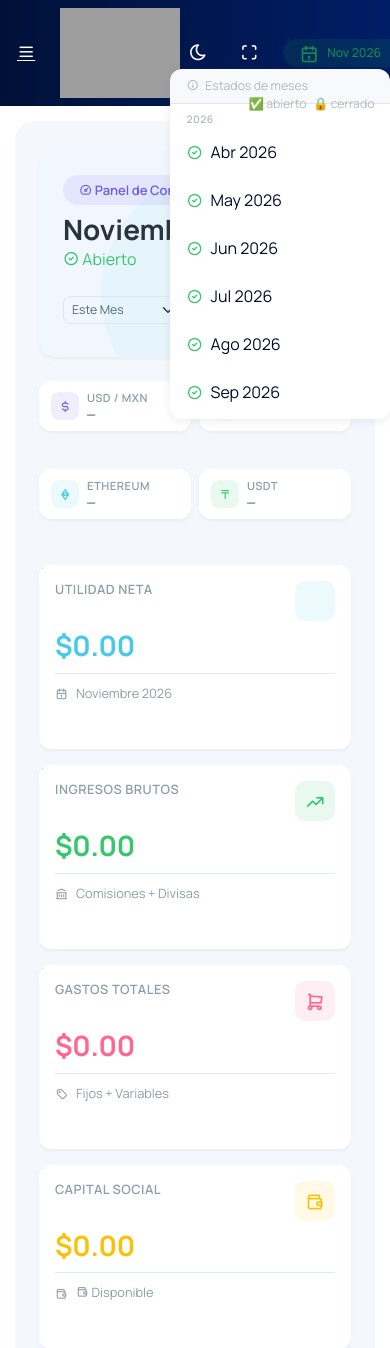
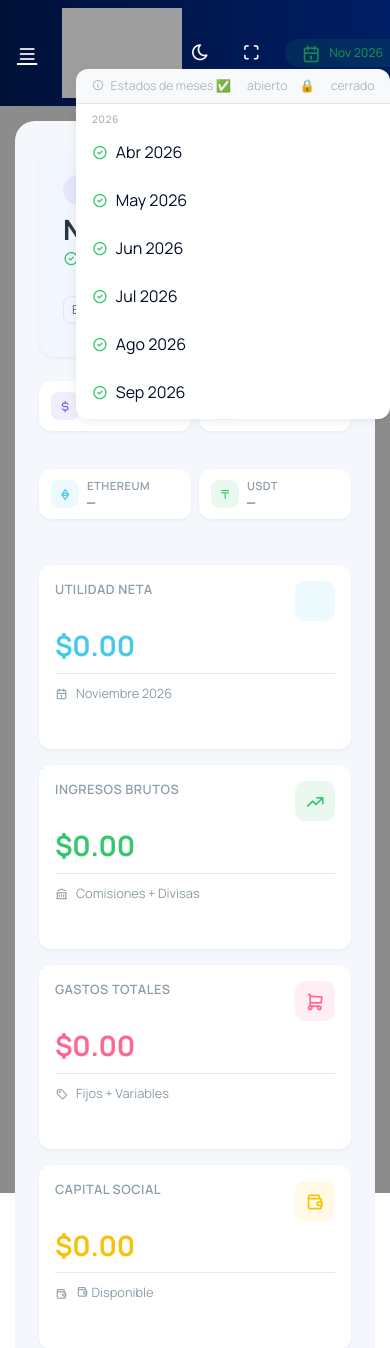
Before and after one commit to frankdevmegamente/amiri_respaldo, a PHP site: page /amiriAppProd/index.php in a window 390 px wide, after a click that opens the changed part. Shown: the top 1348 px of the page. Run offline with PHP 8.4, Linux system fonts and the light colour scheme; a user stored in the database is signed in; data comes from the database, SQL or seed files in the repository; data that the repository does not hold is empty; some libraries are stand-ins or nearby versions; grey boxes are pictures that could not be loaded.

Commit message:
Fix de errores

```diff
--- a/src/assets/css/dark-mode-extension.css
+++ b/src/assets/css/dark-mode-extension.css
@@ -1243,3 +1243,168 @@
 [data-bs-theme="dark"] #desgloseBody .text-end {
   color: #ffffff !important;
 }
+
+/* Badges Abierto/Cerrado - evitar solapamiento en modo oscuro */
+
+[data-bs-theme="dark"] .badge.bg-success,
+[data-bs-theme="dark"] .badge.bg-danger {
+  display: inline-flex !important;
+  align-items: center !important;
+  gap: 0.5rem !important;
+  margin-right: 0.5rem !important;
+  white-space: nowrap !important;
+}
+
+/* Estados de meses - evitar solapamiento (ambos modos) */
+
+#selectorMesActivo .dropdown-header .float-end {
+  display: inline-flex !important;
+  align-items: center !important;
+  gap: 0.5rem !important;
+  float: none !important;
+  margin-left: auto !important;
+}
+
+#selectorMesActivo .dropdown-header .float-end > span {
+  display: inline-flex !important;
+  align-items: center !important;
+  gap: 0.25rem !important;
+  margin-right: 0.5rem !important;
+  white-space: nowrap !important;
+}
+
+/* Estados de meses - modo oscuro: fondo y contraste */
+
+[data-bs-theme="dark"] #selectorMesActivo .dropdown-header {
+  background-color: #1e2638 !important;
+  color: #e9ecef !important;
+}
+
+[data-bs-theme="dark"] #selectorMesActivo .dropdown-header .float-end > span {
+  color: #e9ecef !important;
+}
+
+[data-bs-theme="dark"] #selectorMesActivo .dropdown-header .float-end > span.text-success {
+  color: #198754 !important;
+}
+
+[data-bs-theme="dark"] #selectorMesActivo .dropdown-header .float-end > span.text-danger {
+  color: #dc3545 !important;
+}
+
+/* Filtros - forzar que no se salgan del recuadro en cualquier resolución */
+
+.filtros-bar .row {
+  display: flex !important;
+  flex-wrap: wrap !important;
+  margin-left: 0 !important;
+  margin-right: 0 !important;
+}
+
+.filtros-bar .col-xl-2,
+.filtros-bar .col-xl-4,
+.filtros-bar .col-md-4 {
+  flex: 0 0 auto !important;
+  width: 100% !important;
+  max-width: 100% !important;
+  padding-left: 0.75rem !important;
+  padding-right: 0.75rem !important;
+}
+
+.filtros-bar .form-control,
+.filtros-bar .form-select {
+  min-width: 0 !important;
+  width: 100% !important;
+}
+
+.filtros-bar .d-flex.align-items-end {
+  flex-direction: column !important;
+  align-items: stretch !important;
+  gap: 0.5rem !important;
+  width: 100% !important;
+}
+
+.filtros-bar .d-flex.align-items-end .btn.btn-sm,
+.filtros-bar .d-flex.align-items-end .form-check {
+  width: 100% !important;
+  margin: 0.25rem 0 !important;
+  flex-shrink: 0 !important;
+}
+
+.filtros-bar .d-flex.align-items-end .btn.btn-sm {
+  width: auto !important;
+  max-width: 100% !important;
+}
+
+/* En pantallas ≥ 992px, permitir 2 columnas para los filtros de fecha/tipo/etc */
+@media (min-width: 992px) {
+  .filtros-bar .col-xl-2 {
+    width: 50% !important;
+    max-width: 50% !important;
+  }
+  .filtros-bar .col-xl-4 {
+    width: 100% !important;
+    max-width: 100% !important;
+  }
+}
+
+/* Switch del logo según el tema (modo claro / oscuro) */
+
+[data-bs-theme="dark"] .logo-modo-claro {
+  display: none !important;
+}
+
+[data-bs-theme="dark"] .logo-modo-oscuro {
+  display: block !important;
+}
+
+[data-bs-theme="light"] .logo-modo-oscuro {
+  display: none !important;
+}
+
+[data-bs-theme="light"] .logo-modo-claro {
+  display: block !important;
+}
+
+/* Botón para abrir sidebar - visible en resoluciones donde el sidebar se esconde, sin moverlo de su lugar */
+
+@media (max-width: 1199.98px) {
+  #headerCollapse.sidebartoggler,
+  .brand-logo .sidebartoggler,
+  .left-sidebar .sidebartoggler,
+  .sidebar-overlay.sidebartoggler {
+    display: inline-flex !important;
+    align-items: center !important;
+    justify-content: center !important;
+    opacity: 1 !important;
+    visibility: visible !important;
+    z-index: auto !important;
+    cursor: pointer !important;
+  }
+
+  #headerCollapse.sidebartoggler i,
+  .brand-logo .sidebartoggler i,
+  .left-sidebar .sidebartoggler i {
+    color: #fff !important;
+    font-size: 1.25rem !important;
+  }
+}
+
+/* Sidebar - mantener fondo oscuro en modo oscuro */
+
+[data-bs-theme="dark"] .left-sidebar {
+  background-color: #0f1420 !important;
+}
+
+/* Evitar solapamiento de elementos dentro de celdas de tabla */
+
+table td .d-inline-flex {
+  flex-wrap: nowrap !important;
+  gap: 0.5rem !important;
+  min-width: 0 !important;
+}
+
+table td .d-inline-flex .ti {
+  flex-shrink: 0 !important;
+  margin-right: 0.25rem !important;
+}
```
Also changed, not shown: 2 other files.
